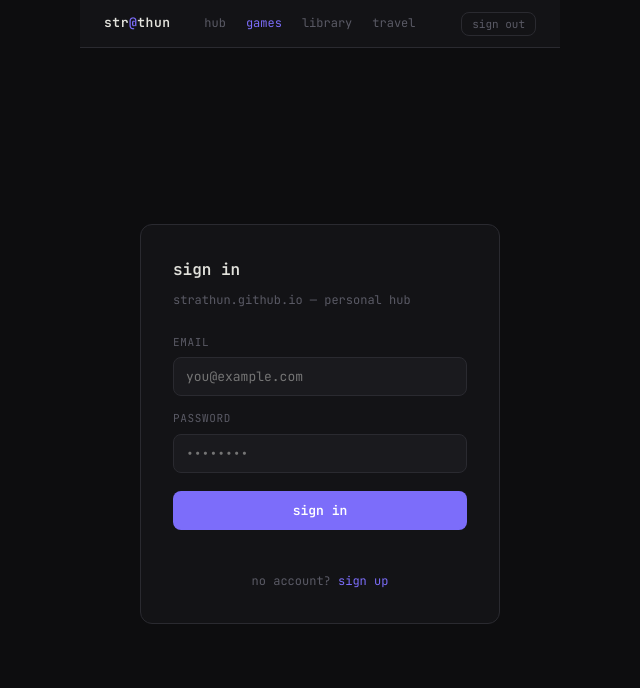
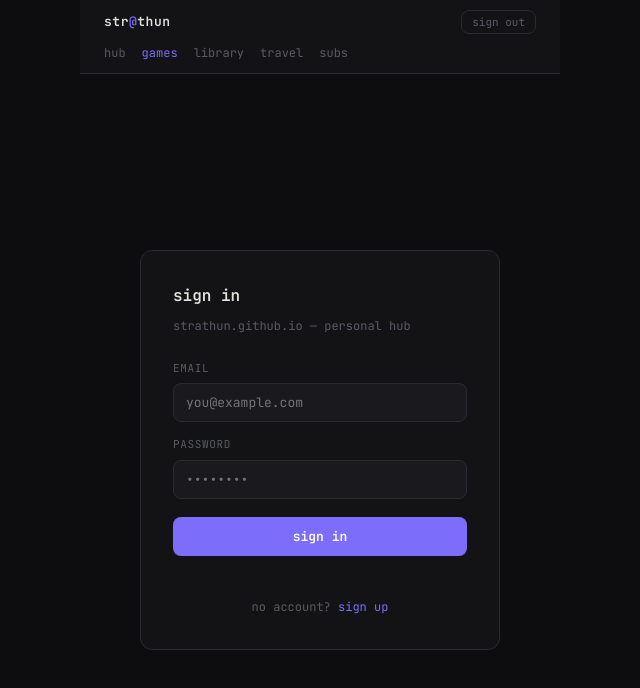
Before and after one commit to strathun/strathun.github.io, a plain HTML site: page games/index.html in a window 1280 px wide. Shown: the whole page, without its empty margins (320-960 px from the left). Drawn offline with nearby package versions, Linux system fonts and the light colour scheme.

Commit message:
link subs from hub and nav, update claude.md
The shared nav now wraps its links onto a second row when the nav is
narrower than 700px (a container query, so the 480px games pages get it
on desktop too). Every page used to scroll sideways at 375px.

Co-Authored-By: Claude Opus 5.5 <noreply@anthropic.com>
Claude-Session: https://claude.ai/code/session_01YGWeqVjG3Z1aWJBxSa6MQC

```diff
--- a/assets/style.css
+++ b/assets/style.css
@@ -40,13 +40,18 @@ a:hover { opacity: 0.8; }
   display: flex;
   align-items: center;
   justify-content: space-between;
+  flex-wrap: wrap;
+  column-gap: 16px;
   padding: 0 24px;
-  height: 48px;
+  min-height: 48px;
   background: var(--bg1);
   border-bottom: 1px solid var(--border);
   position: sticky;
   top: 0;
   z-index: 100;
+  /* Lets the rules below react to the nav's own width, not the screen's:
+     the games pages cap their body at 480px even on a desktop. */
+  container: site-nav / inline-size;
 }
 .site-nav .logo {
   font-size: 13px;
@@ -84,6 +89,25 @@ a:hover { opacity: 0.8; }
   transition: all .15s;
 }
 .site-nav .nav-user button:hover { border-color: var(--border2); color: var(--text); }
+
+/* Too narrow for one row: links get their own row (scrolling inside the nav if
+   they still don't fit), and a long email shortens with an ellipsis. */
+@container site-nav (max-width: 700px) {
+  .site-nav .logo,
+  .site-nav .nav-user { min-height: 44px; display: flex; align-items: center; }
+  .site-nav .logo { flex: none; }
+  .site-nav .nav-user { flex: 1; min-width: 0; justify-content: flex-end; }
+  .site-nav .nav-user span { min-width: 0; overflow: hidden; text-overflow: ellipsis; white-space: nowrap; }
+  .site-nav .nav-user button { flex: none; }
+  .site-nav .nav-links {
+    order: 3;
+    flex-basis: 100%;
+    gap: 16px;
+    overflow-x: auto;
+    padding-bottom: 10px;
+    white-space: nowrap;
+  }
+}
 
 /* ── auth gate ── */
 #auth-gate {
--- a/games/index.html
+++ b/games/index.html
@@ -164,6 +164,7 @@ input[type="datetime-local"]::-webkit-calendar-picker-indicator { filter: invert
     <a href="/games/" class="active">games</a>
     <a href="/games/library/">library</a>
     <a href="/travel/">travel</a>
+    <a href="/subs/">subs</a>
   </div>
   <div class="nav-user">
     <span id="nav-email"></span>
```
Also changed, not shown: CLAUDE.md (+15 -2 lines), games/library/index.html (+1 -0 lines), index.html (+8 -0 lines), subs/index.html (+0 -7 lines), travel/index.html (+1 -0 lines).
